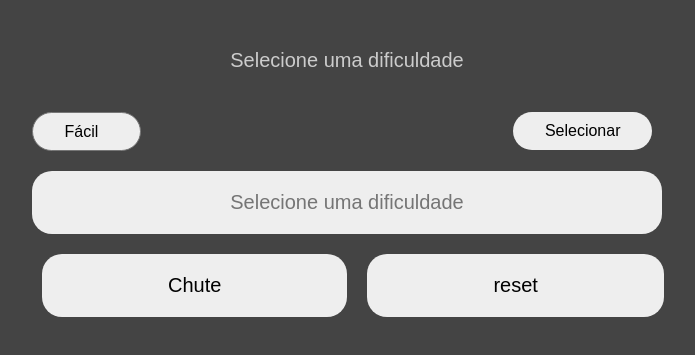
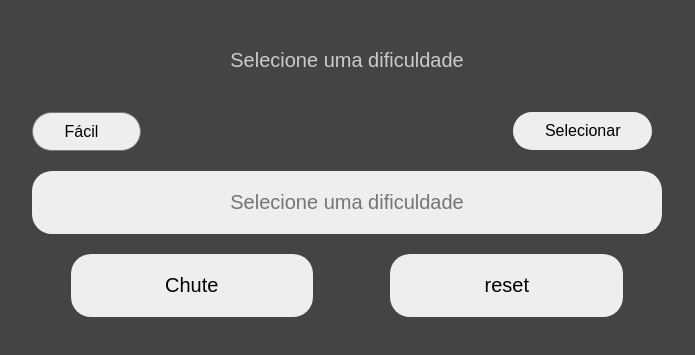
Before and after one commit to jose-valdeval/Numero-Aleatorio, a plain HTML site: page index.html in a window 1280 px wide. Shown: the part 275-630 px from the top of the page, without its empty margins (293-988 px from the left). Drawn offline with Linux system fonts and the light colour scheme.

Commit message:
Numero-Aleatorio

```diff
--- a/styles/style.css
+++ b/styles/style.css
@@ -64,7 +64,7 @@ input::-webkit-inner-spin-button{
 	justify-content: space-around;
 }
 button{
-	padding: 20px 20%;
+	padding: 20px 15%;
 	margin: 0 10px;
 	border-radius: 20px;
 	border: none;
```
